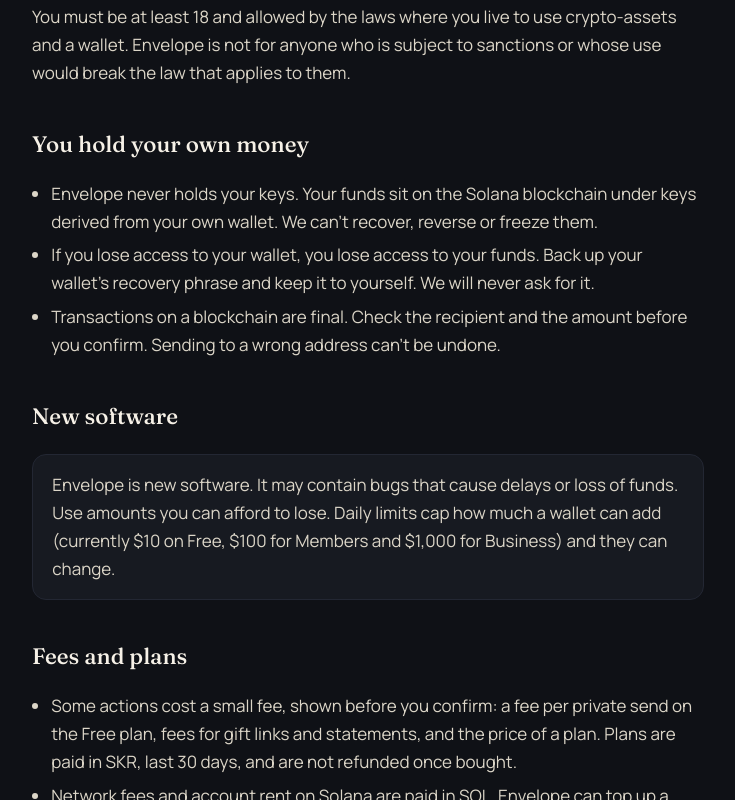
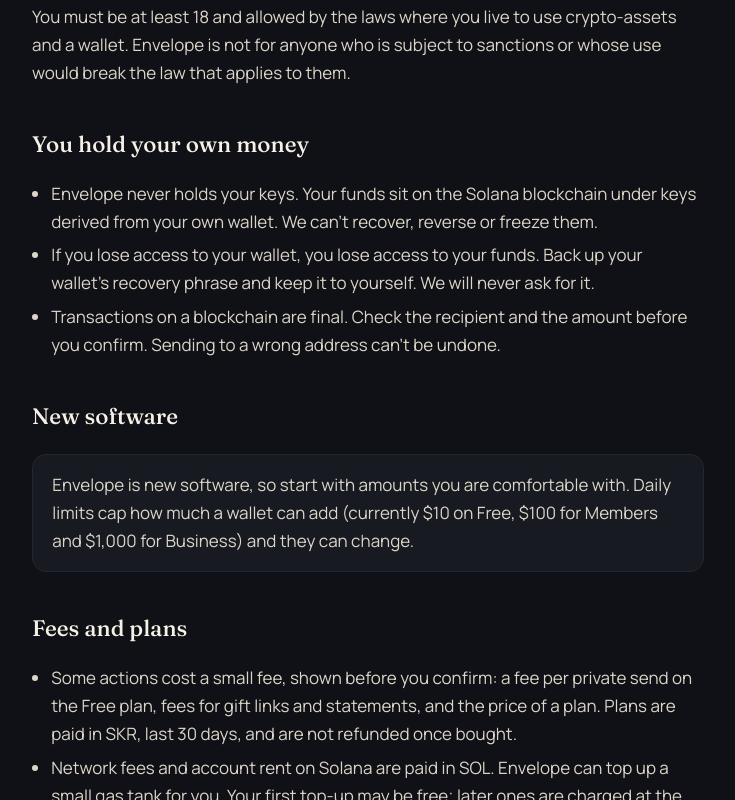
Before and after one commit to ETIM-PAUL/envelope-site, a plain HTML site: page terms.html in a window 1280 px wide. Shown: the part 413-1213 px from the top of the page, without its empty margins (272-1007 px from the left). Drawn offline with Linux system fonts and the light colour scheme.

Commit message:
Terms: softer new-software notice

```diff
--- a/terms.html
+++ b/terms.html
@@ -148,9 +148,8 @@
 
       <h2>New software</h2>
       <div class="box">
-        Envelope is new software. It may contain bugs that cause delays or loss of funds. Use amounts you can afford to
-        lose. Daily limits cap how much a wallet can add (currently $10 on Free, $100 for Members and $1,000 for
-        Business) and they can change.
+        Envelope is new software, so start with amounts you are comfortable with. Daily limits cap how much a wallet can
+        add (currently $10 on Free, $100 for Members and $1,000 for Business) and they can change.
       </div>
 
       <h2>Fees and plans</h2>
```
